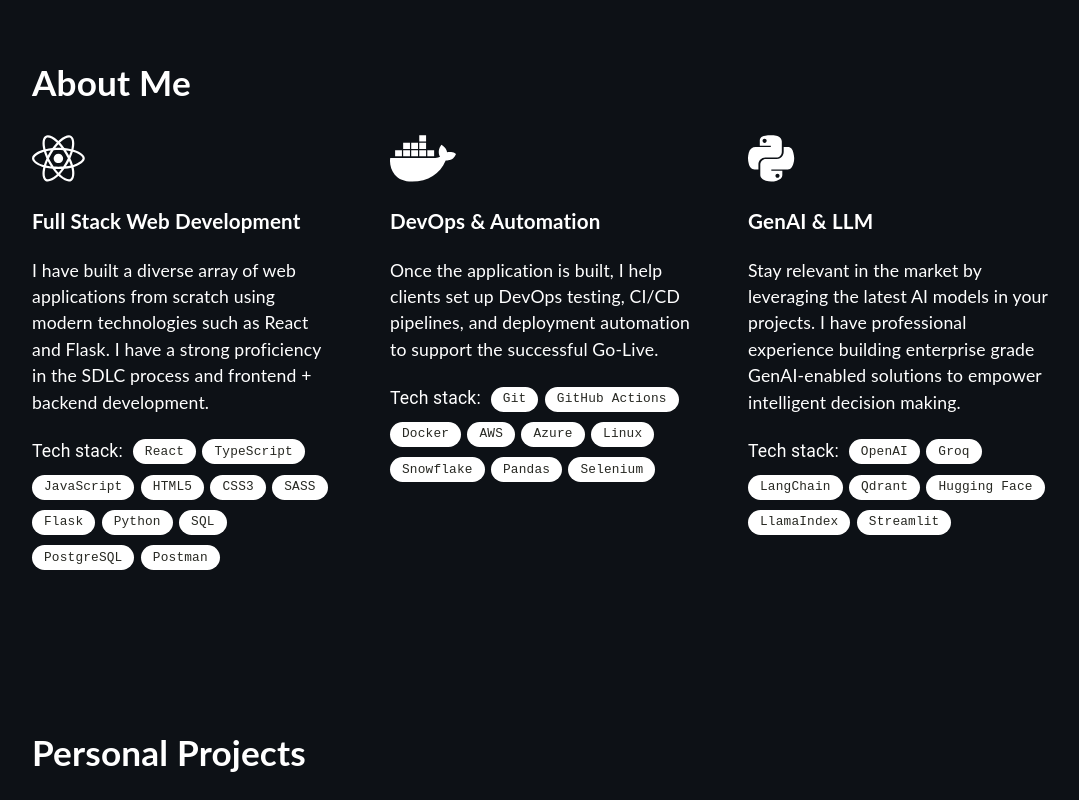
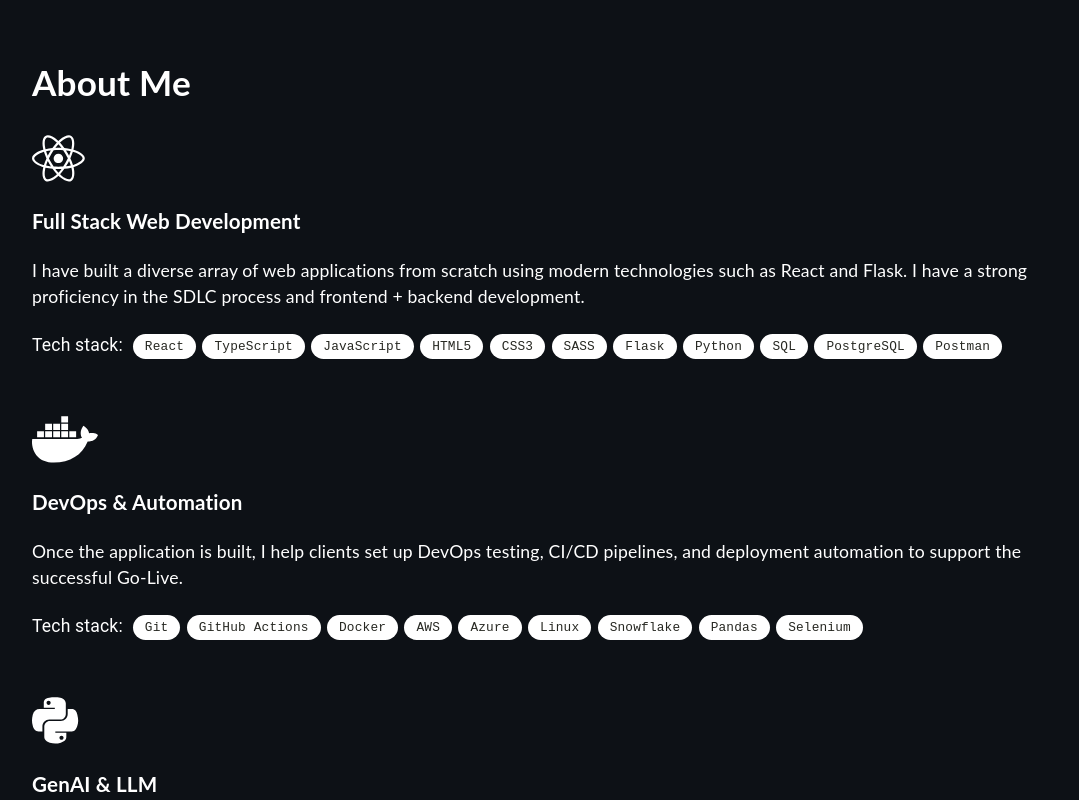
Before and after one commit to maxiatisme-wq/portfolio, a React (Create React App) app: page / in a window 1280 px wide. Shown: the part 860-1660 px from the top of the page, without its empty margins (96-1175 px from the left). Built offline with nearby package versions, Linux system fonts and the light colour scheme.

Commit message:
Add single-column layout for skills grid

```diff
--- a/src/assets/styles/Expertise.scss
+++ b/src/assets/styles/Expertise.scss
@@ -13,6 +13,10 @@
     display: grid;
     grid-template-columns: repeat(3, 1fr);
     grid-gap: 50px;
+}
+
+.skills-container .skills-grid.single-column {
+    grid-template-columns: 1fr;
 }
 
 .skills-container .skills-grid .skill {
```
